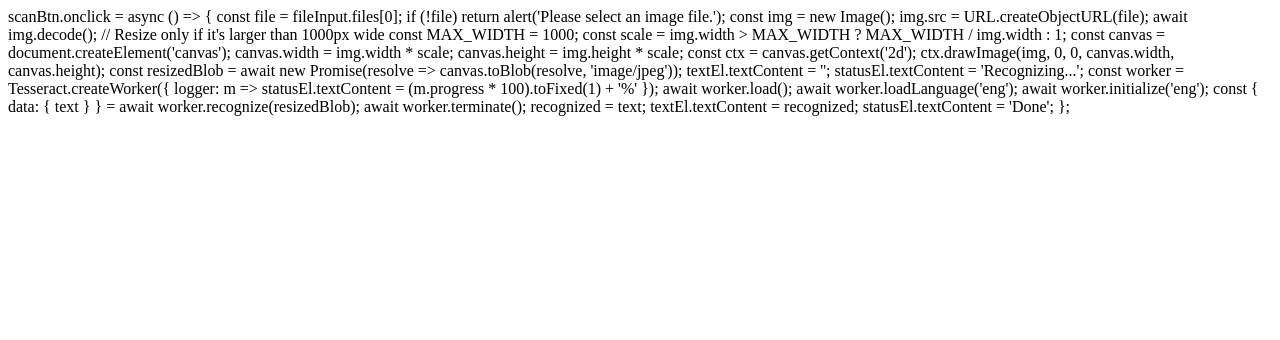
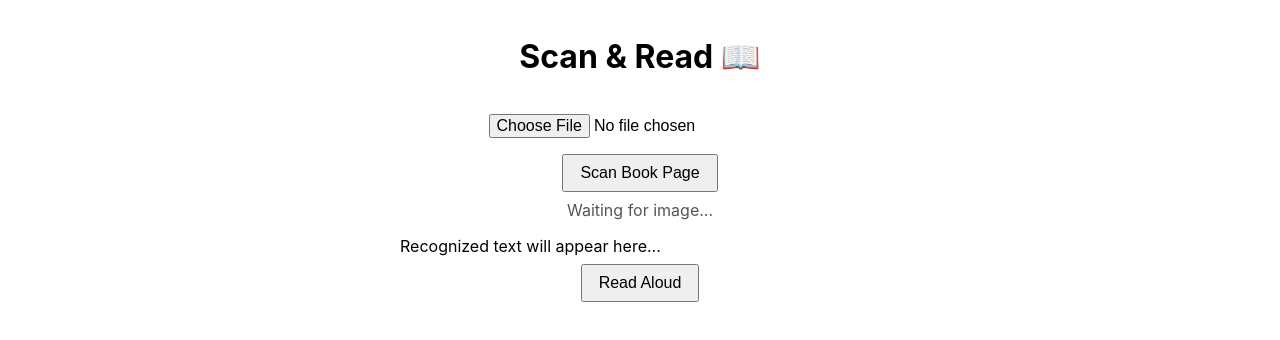
Before and after one commit to Yk9skillzz/YKAudiobook, a plain HTML site: page index.html in a window 1280 px wide. Drawn offline with Linux system fonts and the light colour scheme.

Commit message:
index.html

```diff
--- a/index.html
+++ b/index.html
@@ -1,3 +1,54 @@
+<!DOCTYPE html>
+<html lang="en">
+<head>
+  <meta charset="UTF-8" />
+  <meta name="viewport" content="width=device-width, initial-scale=1" />
+  <title>Scan & Read</title>
+  <style>
+    body {
+      font-family: -apple-system, sans-serif;
+      padding: 1em;
+      max-width: 480px;
+      margin: auto;
+      text-align: center;
+    }
+    button, input[type="file"] {
+      padding: 0.5em 1em;
+      font-size: 1em;
+      margin-top: 0.5em;
+    }
+    #text {
+      white-space: pre-wrap;
+      margin-top: 1em;
+      text-align: left;
+    }
+    #status {
+      margin-top: 0.5em;
+      color: #555;
+    }
+  </style>
+</head>
+<body>
+  <h1>Scan & Read 📖</h1>
+
+  <input type="file" id="fileInput" accept="image/*" />
+  <br>
+  <button id="scan">Scan Book Page</button>
+
+  <div id="status">Waiting for image...</div>
+  <div id="text">Recognized text will appear here...</div>
+
+  <button id="read">Read Aloud</button>
+
+  <script src="https://unpkg.com/tesseract.js@v6.0.0/dist/tesseract.min.js"></script>
+  <script>
+    const scanBtn = document.getElementById('scan');
+    const readBtn = document.getElementById('read');
+    const fileInput = document.getElementById('fileInput');
+    const textEl = document.getElementById('text');
+    const statusEl = document.getElementById('status');
+    let recognized = '';
+
     scanBtn.onclick = async () => {
       const file = fileInput.files[0];
       if (!file) return alert('Please select an image file.');
@@ -6,7 +57,7 @@ scanBtn.onclick = async () => {
       img.src = URL.createObjectURL(file);
       await img.decode();
 
-  // Resize only if it's larger than 1000px wide
+      // Resize only if it's larger than 1000px
       const MAX_WIDTH = 1000;
       const scale = img.width > MAX_WIDTH ? MAX_WIDTH / img.width : 1;
 
@@ -17,13 +68,15 @@ scanBtn.onclick = async () => {
       const ctx = canvas.getContext('2d');
       ctx.drawImage(img, 0, 0, canvas.width, canvas.height);
 
-  const resizedBlob = await new Promise(resolve => canvas.toBlob(resolve, 'image/jpeg'));
+      const resizedBlob = await new Promise(resolve =>
+        canvas.toBlob(resolve, 'image/jpeg')
+      );
 
       textEl.textContent = '';
       statusEl.textContent = 'Recognizing...';
 
       const worker = Tesseract.createWorker({
-    logger: m => statusEl.textContent = (m.progress * 100).toFixed(1) + '%'
+        logger: m => statusEl.textContent = (m.status === 'recognizing text' ? (m.progress * 100).toFixed(1) + '%' : m.status)
       });
 
       await worker.load();
@@ -34,5 +87,14 @@ scanBtn.onclick = async () => {
 
       recognized = text;
       textEl.textContent = recognized;
-  statusEl.textContent = 'Done';
+      statusEl.textContent = 'Done ✔️';
     };
+
+    readBtn.onclick = () => {
+      if (!recognized) return alert('Please scan a page first.');
+      const utterance = new SpeechSynthesisUtterance(recognized);
+      speechSynthesis.speak(utterance);
+    };
+  </script>
+</body>
+</html>
```
Lines whose indentation alone changed are shown as unchanged.
